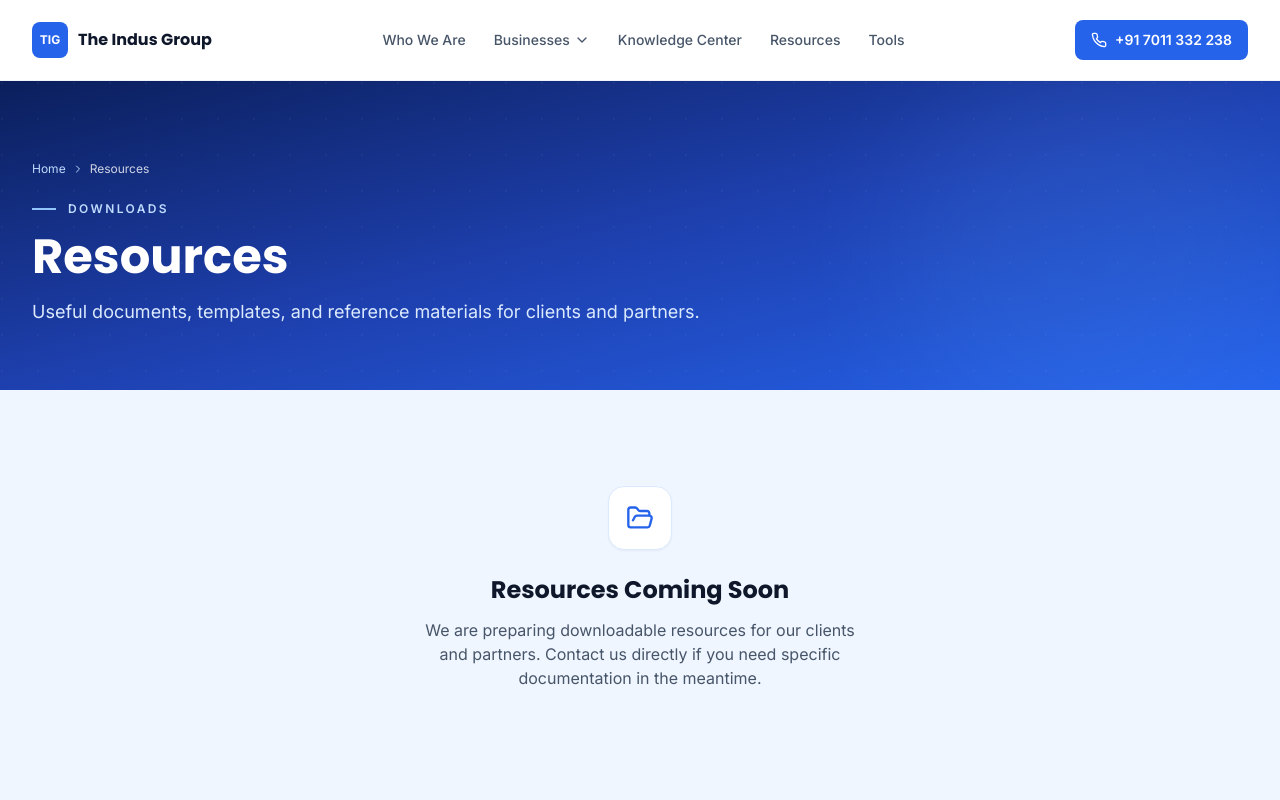
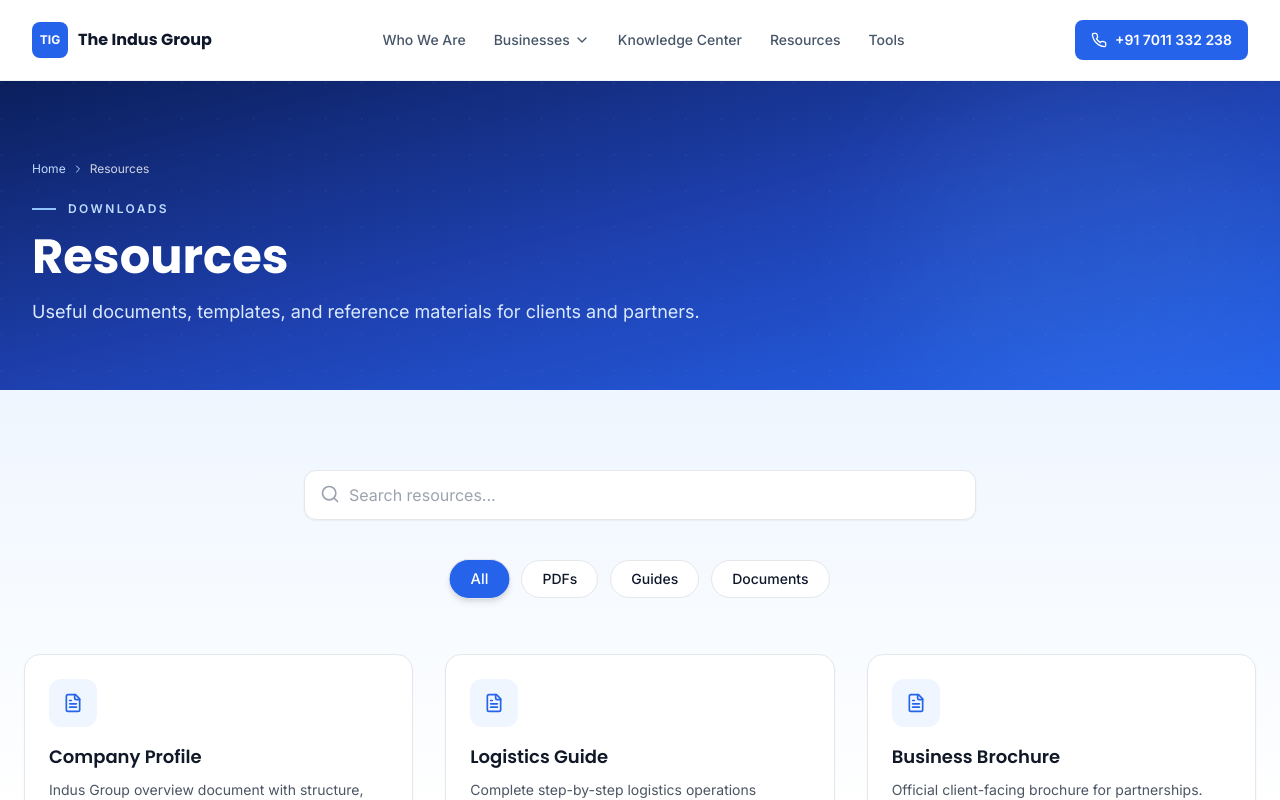
Before and after one commit to Abhishek6122008/indus-website, a Next.js app: page /resources in a window 1280 px wide. Shown: the top 800 px of the page. Built offline with nearby package versions, Linux system fonts and the light colour scheme.

Commit message:
final: update resources page as per review

```diff
--- a/src/app/resources/page.jsx
+++ b/src/app/resources/page.jsx
@@ -1,5 +1,4 @@
 import { PageHero } from "@/components/ui/PageHero";
-import { FolderOpen } from "lucide-react";
 import ResourcesClient from "@/components/sections/ResourcesClient";
 
 export const metadata = {
@@ -17,24 +16,6 @@ export default function ResourcesPage() {
         subtitle="Useful documents, templates, and reference materials for clients and partners."
         breadcrumbs={[{ label: "Resources" }]}
       />
-
-      <section className="section-padding bg-blue-50">
-        <div className="max-w-7xl mx-auto px-4 sm:px-6 lg:px-8 text-center">
-          <div className="w-16 h-16 rounded-2xl bg-white border border-blue-100 flex items-center justify-center mx-auto mb-6 shadow-sm">
-            <FolderOpen className="w-7 h-7 text-blue-600" />
-          </div>
-
-          <h2 className="text-2xl font-bold font-heading text-slate-900 mb-3">
-            Resources Coming Soon
-          </h2>
-
-          <p className="text-slate-600 max-w-md mx-auto">
-            We are preparing downloadable resources for our clients and partners.
-            Contact us directly if you need specific documentation in the meantime.
-          </p>
-        </div>
-      </section>
-
       <ResourcesClient />
     </>
   );
```
